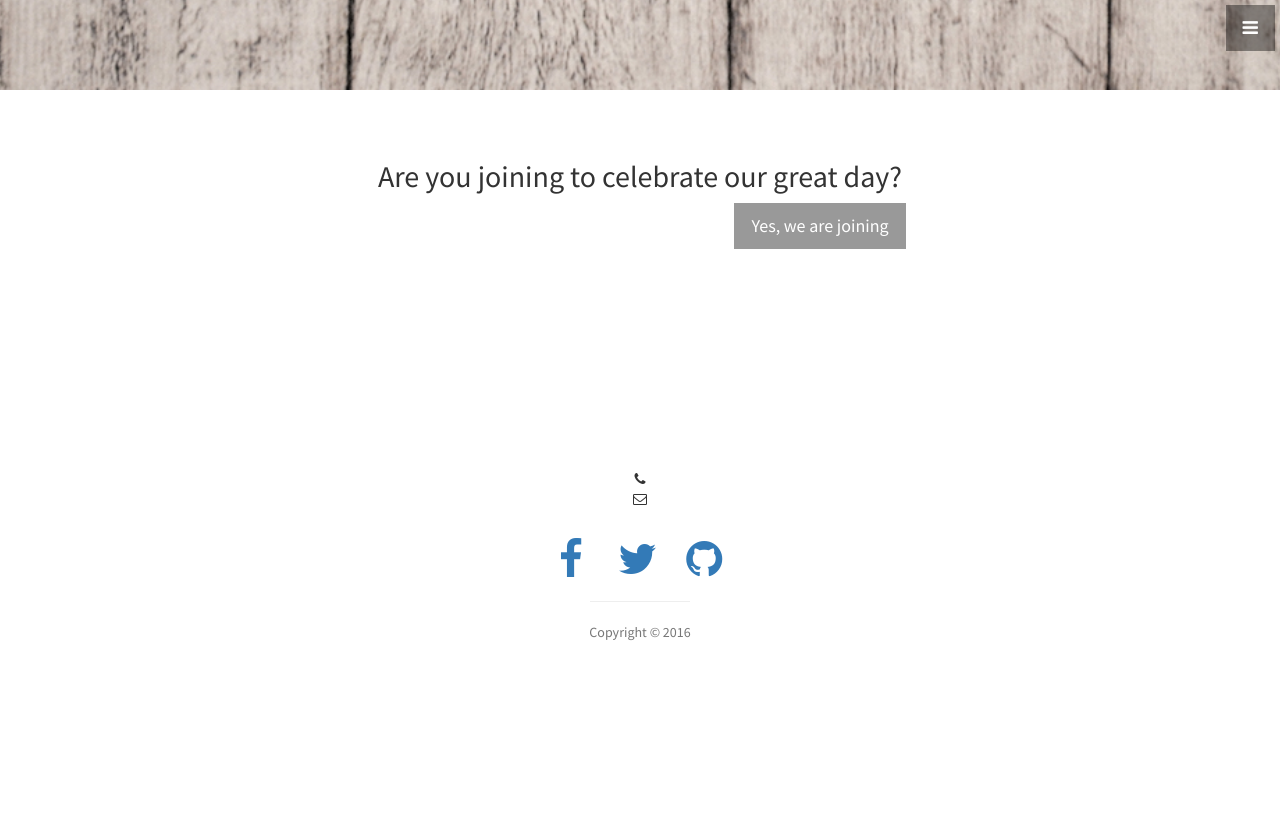
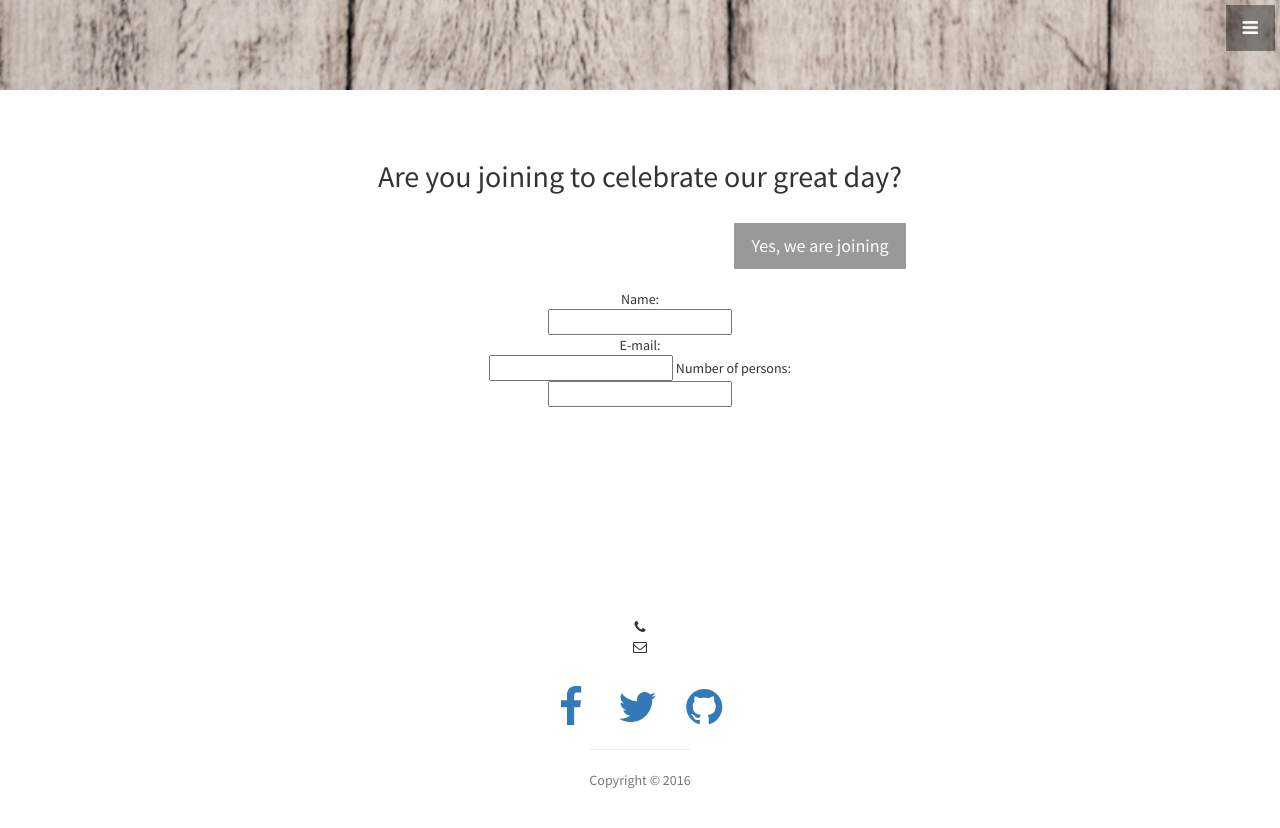
Before and after one commit to MonchiLin/carowedavit.github.io, a Jekyll site: the page built from index.html, in a window 1280 px wide and 900 px high, scrolled down 810 px. Shown: the top 828 px of the window. Built offline with Jekyll 4.4.1, drawn with Linux system fonts in a browser that asks for light colours; before the commit the page ends 1562 px from its top, so only the background shows below that.

Commit message:
front page updated

```diff
--- a/_includes/about.html
+++ b/_includes/about.html
@@ -3,7 +3,17 @@
     <div class="row">
       <div class="col-lg-12 text-center">
         <h2>Are you joining to celebrate our great day?</h2>
-        <p> <a href="mailto:avit.bhowmik@su.se" class="btn btn-dark btn-lg">Yes, we are joining</a> </p>
+        <br>
+        <center> <a href="mailto:avit.bhowmik@su.se" class="btn btn-dark btn-lg">Yes, we are joining</a> </center>
+        <br>
+        <form>
+        Name:<br>
+          <input type="text" name="name"><br>
+        E-mail:<br>
+        <input type="text" name="e-mail">
+        Number of persons:<br>
+        <input type="number" name="persons">
+        </form>
       </div>
     </div>
     <!-- /.row -->
```
